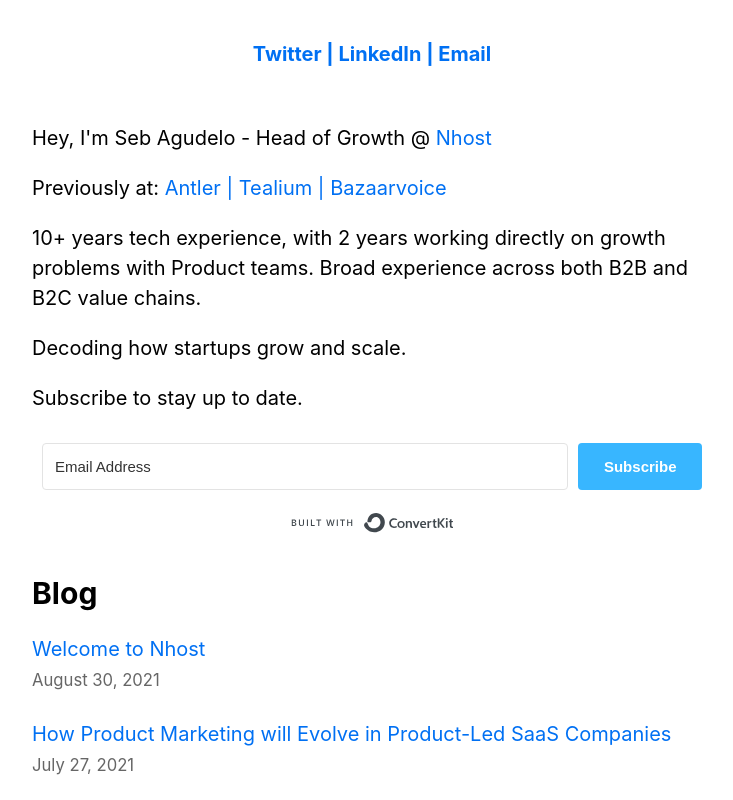
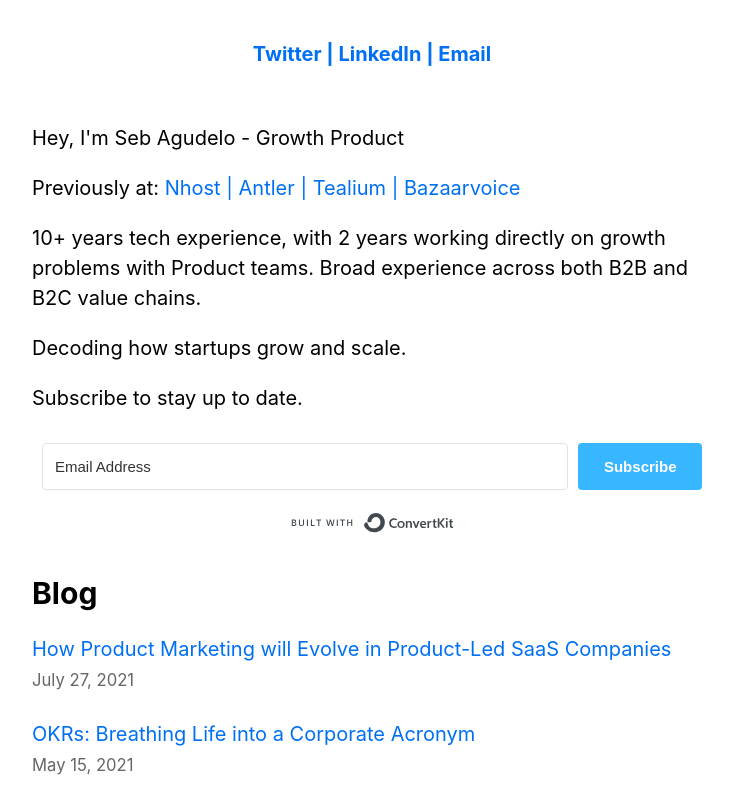
Before and after one commit to sebagudelo/sebagudelo, a Next.js app: page / in a window 1280 px wide. Shown: the part 380-1180 px from the top of the page, without its empty margins (268-1001 px from the left). Built offline with nearby package versions, Linux system fonts and the light colour scheme.

Commit message:
updated details

```diff
--- a/pages/index.js
+++ b/pages/index.js
@@ -17,9 +17,8 @@
       </Head>
       <section className={utilStyles.headingMd}>
 
-        <p>Hey, I'm Seb Agudelo - Head of Growth @ {' '}
-        <a href="https://nhost.io">Nhost</a></p>
-        <p>Previously at: <a href="https://antler.co">Antler |</a> <a href="https://tealium.com">Tealium |</a> <a href="https://bazaarvoice.com"> Bazaarvoice</a> </p>
+        <p>Hey, I'm Seb Agudelo - Growth Product </p>
+        <p>Previously at: <a href="https://nhost.io">Nhost |</a> <a href="https://antler.co">Antler |</a> <a href="https://tealium.com">Tealium |</a> <a href="https://bazaarvoice.com"> Bazaarvoice</a> </p>
         <p>10+ years tech experience, with 2 years working directly on growth problems with Product teams. Broad experience across both B2B and B2C value chains.</p>
 
         <p>Decoding how startups grow and scale.</p>
--- a/posts/welcome-to-nhost.md
+++ /dev/null
@@ -1,53 +0,0 @@
----
-title: 'Welcome to Nhost'
-date: '2021-08-30'
----
-
-Exciting times last week as I kicked off as Head of Growth for [Nhost](https://nhost.io).
-
-It’s going to be a ride building Growth zero to one and I will continue to share the journey as we go.
-
-----
-
-## About Nhost
-
-Nhost is pronounced en-host and is Swedish for ‘a host’.
-
-We are on a mission to help Developers to become Product Builders.
-
-We believe that developers have the unique skills to build the world’s best digital products, especially when every company is becoming a software company.
-
-When launching a web or mobile app, it is easy for Developers to get stuck solving infrastructure problems that don’t have a direct impact on the product. This can quickly turn into technical debt.
-
-By working with a serverless backend like Nhost, it frees up Developers to focus on the front end experiences that differentiate and deliver the most value for users.
-
-Hasura GraphQL, Postgres database, Storage, Authentication and Serverless Functions are all curated and managed by Nhost, with a focus on developer experience.
-
-----
-
-## Here are just some of the reasons why I decided to join the Nhost team:
-
-**Founder/Head of Growth Fit**
-
-Meeting with Johan and Nuno it was clear they have a deep understanding of the developer tools space and a strong vision to build a meaningful company. Given my experience in across the full customer journey in SaaS: Marketing, Sales and Customer Success we complement each other well.
-
-We jammed on books, podcasts and David Goggins. We also both experienced the [Antler](https://www.antler.co/) program in Sweden and Sydney respectively and it is great to be back in the community.
-
-**Product-Led Creativity**
-
-Engineering and Design talent. The team is brimming with talent and as a Marketer it is exciting to collaborate in this creative environment.
-
-**Globally remote**
-
-Every team member of Nhost is from a different country. We like to say we are on The Internet. Though, our homes are in: Sweden, Azores, India, Finland, Germany, Argentina and Australia.
-
-**Strong User Advocacy**
-
-We had our first community call last week with many developers from around the world and all of them love to build on the Nhost platform. With 3000+ developers already signed up and 100+ paying customers, we have an opportunity to build a fantastic community of product builders supporting each other’s projects.
-
-![Nhost Community Call](/images/NhostCommunityCall.jpeg "Photo of latest Nhost Community Zoom call with our users")
-
-![SylvainQuote](/images/SylvainQuote.png "SylvainQuote")
-
-----
-Onwards!
```
